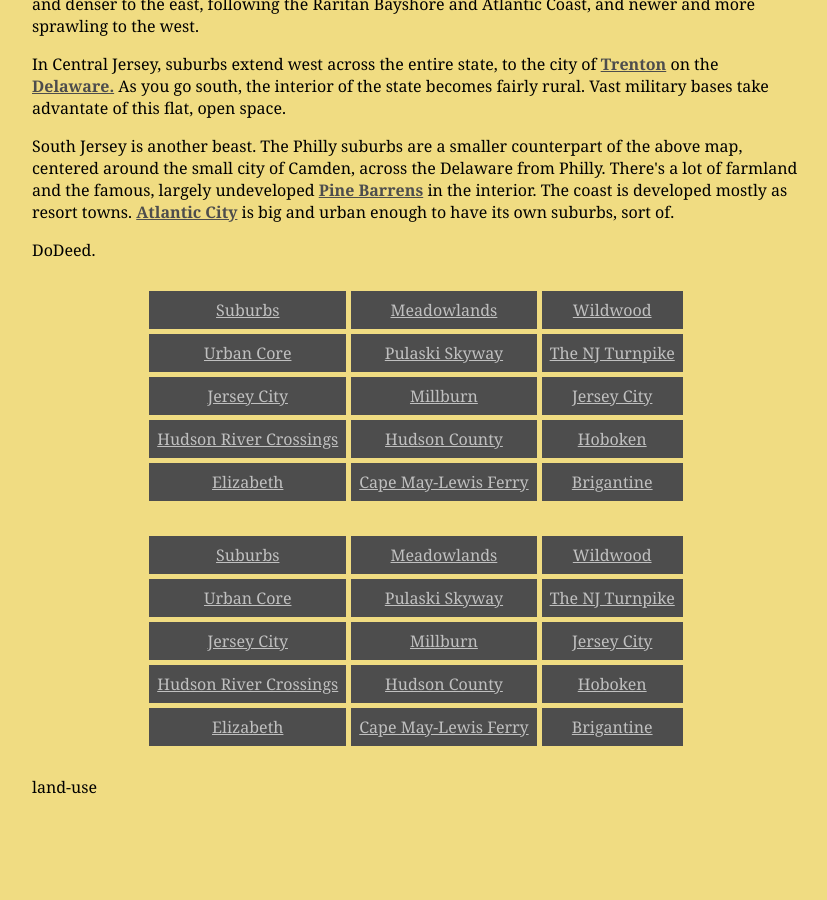
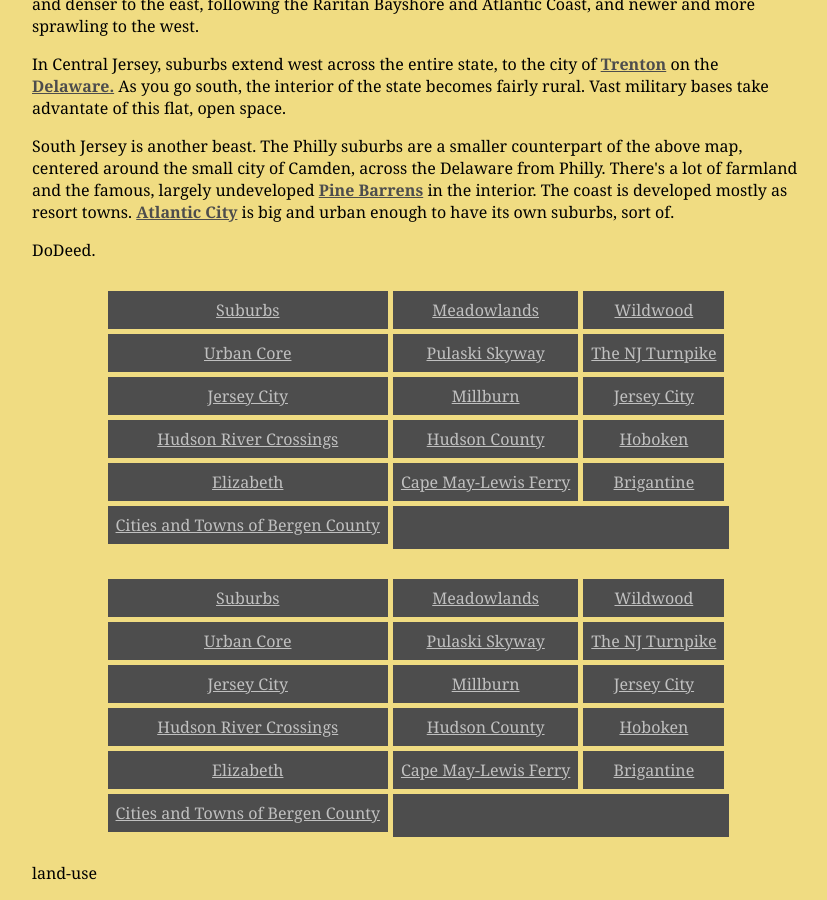
Before and after one commit to jonfried/oakafee.github.io, a Jekyll site: the page built from land-use.html, in a window 1280 px wide and 900 px high, scrolled down 981 px. Shown: the whole window, without its empty margins (224-1051 px from the left). Built offline with Jekyll 4.4.1, drawn with Linux system fonts in a browser that asks for light colours; before the commit the page ends 1795 px from its top, so only the background shows below that.

Commit message:
Update 2016-09-09-bergen-cities-towns.md

```diff
--- a/_posts/2016-09-09-bergen-cities-towns.md
+++ b/_posts/2016-09-09-bergen-cities-towns.md
@@ -2,9 +2,10 @@
 layout: post
 title: Cities and Towns of Bergen County
 categories:
-  - people
+  - land-use
   - cities-and-towns
   - bergen
+tags: bergen-cities-towns
 ---
 
 ## Fort Lee
```
